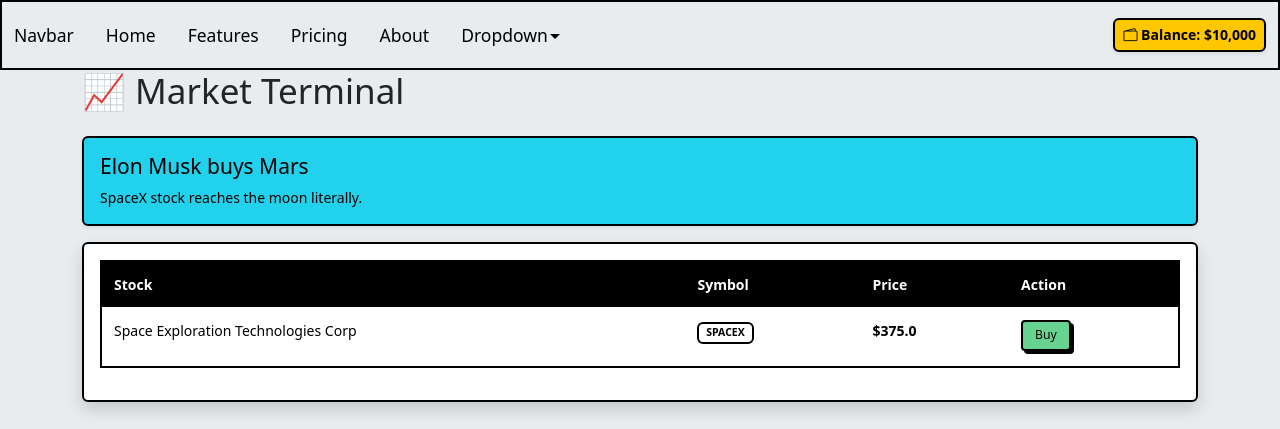
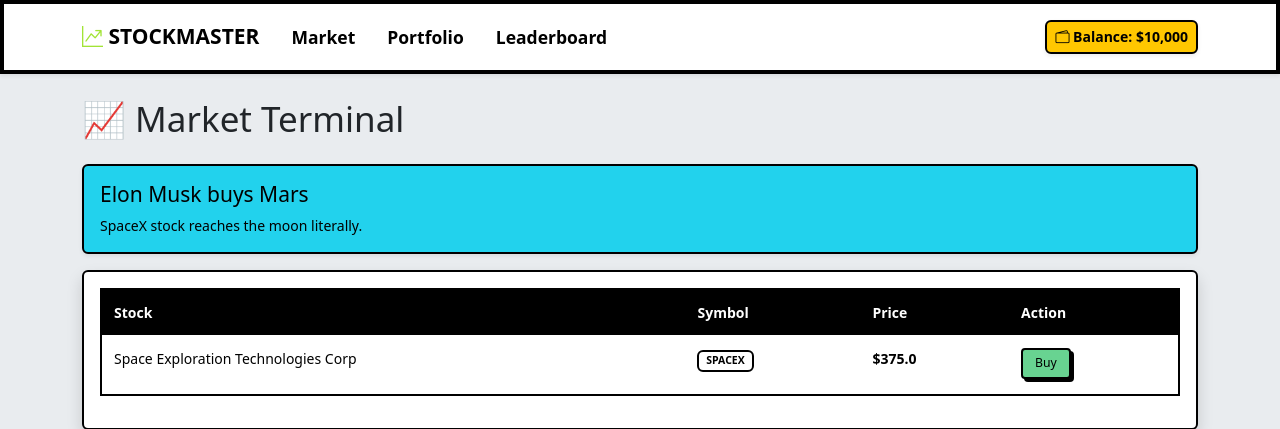
Before and after one commit to Raitis-C/web_stock_game, a Flask app: page / in a window 1280 px wide. Shown: the top 429 px of the page. Run offline with Flask 3, Linux system fonts and the light colour scheme; data comes from the database, SQL or seed files in the repository; some libraries are stand-ins or nearby versions.

Commit message:
feat: change navbar design

```diff
--- a/templates/base.html
+++ b/templates/base.html
@@ -4,10 +4,10 @@
     <meta charset="UTF-8">
     <meta name="viewport" content="width=device-width, initial-scale=1.0">
     <title>{% block title %}Dumpster Fire Trades{% endblock %}</title>
-    <!-- Potential names: -->
-    <!-- Dumpster Fire Trades -->
-    <!-- or -->
-    <!-- The Ego Index -->
+    <!-- Potential names:
+            Dumpster Fire Trades
+            or
+            The Ego Index -->
 
     <link rel="stylesheet" href="{{ url_for('static', filename='bootstrap.min.css') }}">
 
@@ -18,44 +18,34 @@
 
 <body class="d-flex flex-column min-vh-100 bg-light">
 
-    <nav class="navbar navbar-expand-lg bg-light" data-bs-theme="light">
-        <div class="container-fluid">
-            <a class="navbar-brand" href="#">Navbar</a>
-            <button class="navbar-toggler" type="button" data-bs-toggle="collapse" data-bs-target="#navbarColor03" aria-controls="navbarColor03" aria-expanded="false" aria-label="Toggle navigation">
+    <nav class="navbar navbar-expand-lg bg-white border-bottom border-4 border-dark shadow-sm sticky-top mb-4">
+        <div class="container">
+            <a class="navbar-brand fw-bold text-uppercase fs-4" href="/">
+                <i class="bi bi-graph-up-arrow text-primary"></i> StockMaster
+            </a>
+
+            <button class="navbar-toggler border-2 border-dark" type="button" data-bs-toggle="collapse" data-bs-target="#navbarNav">
                 <span class="navbar-toggler-icon"></span>
             </button>
-            <div class="collapse navbar-collapse" id="navbarColor03">
-                <ul class="navbar-nav me-auto">
+
+            <div class="collapse navbar-collapse" id="navbarNav">
+                <ul class="navbar-nav me-auto fw-bold">
                     <li class="nav-item">
-                        <a class="nav-link active" href="#">Home
-                            <span class="visually-hidden">(current)</span>
-                        </a>
+                        <a class="nav-link text-dark" href="/">Market</a>
                     </li>
                     <li class="nav-item">
-                        <a class="nav-link" href="#">Features</a>
+                        <a class="nav-link text-dark" href="#">Portfolio</a>
                     </li>
                     <li class="nav-item">
-                        <a class="nav-link" href="#">Pricing</a>
-                    </li>
-                    <li class="nav-item">
-                        <a class="nav-link" href="#">About</a>
-                    </li>
-                    <li class="nav-item dropdown">
-                        <a class="nav-link dropdown-toggle" data-bs-toggle="dropdown" href="#" role="button" aria-haspopup="true" aria-expanded="false">Dropdown</a>
-                        <div class="dropdown-menu">
-                            <a class="dropdown-item" href="#">Action</a>
-                            <a class="dropdown-item" href="#">Another action</a>
-                            <a class="dropdown-item" href="#">Something else here</a>
-                            <div class="dropdown-divider"></div>
-                            <a class="dropdown-item" href="#">Separated link</a>
-                        </div>
+                        <a class="nav-link text-dark" href="#">Leaderboard</a>
                     </li>
                 </ul>
-                <form class="d-flex">
+
+                <div class="d-flex align-items-center">
                     <span class="badge bg-warning text-dark border border-2 border-dark fs-6 p-2 shadow-sm">
                         <i class="bi bi-wallet2"></i> Balance: $10,000
                     </span>
-                </form>
+                </div>
             </div>
         </div>
     </nav>
```
